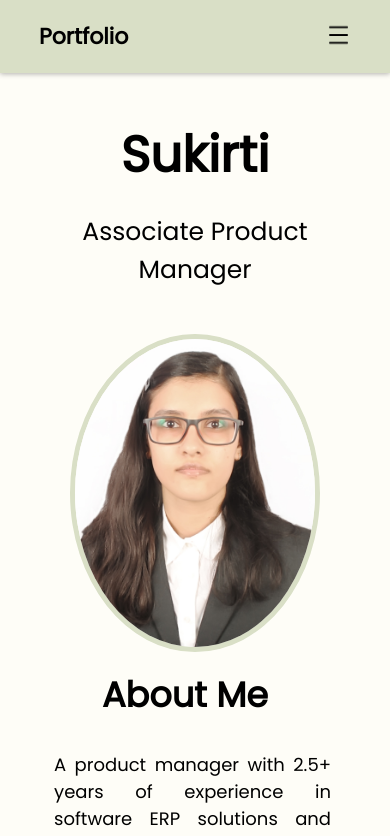
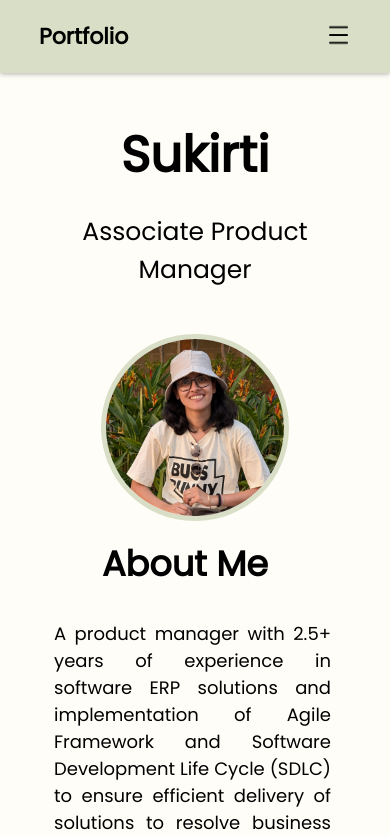
Before and after one commit to Sukirti-s/sukirti-portfolio, a React (Vite) app: page / in a window 390 px wide. Shown: the top 836 px of the page. Built offline with nearby package versions, Linux system fonts and the light colour scheme.

Commit message:
6th Commit

```diff
--- a/src/components/About/About.jsx
+++ b/src/components/About/About.jsx
@@ -16,7 +16,7 @@ export const About = () => {
         </div>
       </div>
       <img
-        src={getImageUrl("67416.jpg")}
+        src={getImageUrl("PXL_20241130.jpg")}
         alt="Image of me"
         className={styles.aboutImg}
       />
--- a/src/components/About/About.module.css
+++ b/src/components/About/About.module.css
@@ -88,4 +88,22 @@
     text-align: justify;
   }
 
+  .aboutImg {
+    width: 60%;
+    height: 60%;
+    /* z-index: 1;
+    animation-name: floating;
+    animation-duration: 3s;
+    animation-iteration-count: infinite;
+    animation-timing-function: ease-in-out; */
+    border-radius: 100%;
+    border-style: solid;
+    border-width: 5px;
+    border-color: var(--color-dark);
+    display: flex;
+    overflow: hidden;
+    margin-bottom: 5%;
+    align-items: center;
+  }
+
 }
```
Also changed, not shown: public/assets/PXL_20241130.jpg (added).
